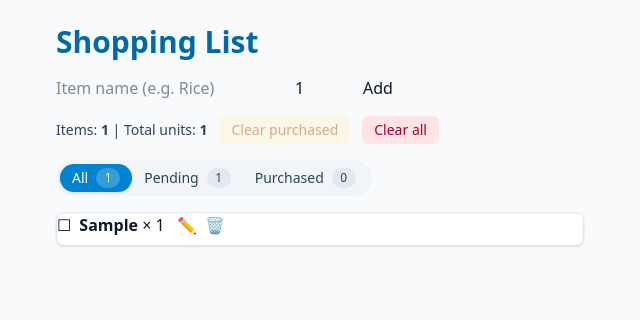
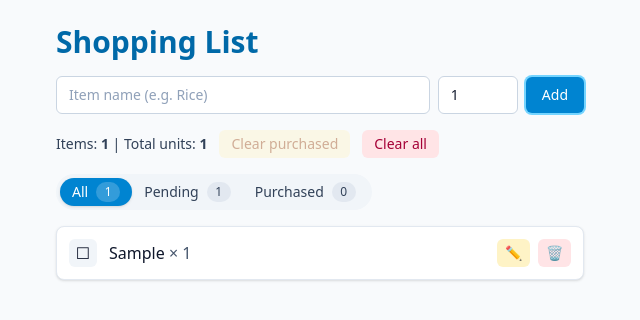
Before and after one commit to mgomez-dev-code/react-shopping-list, a React (Vite) app: page / in a window 1280 px wide. Both pictures are taken after typing "Sample" into the empty fields and a click on the button "Add". Shown: the top 320 px of the page, without its empty margins (320-960 px from the left). Built offline with nearby package versions, Linux system fonts and the light colour scheme.

Commit message:
style: clear interactive affordances (cursor, focus states) and improve form/inputs

```diff
--- a/src/App.tsx
+++ b/src/App.tsx
@@ -25,7 +25,9 @@ function DebugCounter() {
         onClick={() => dispatch({ type: "CLEAR_PURCHASED" })}
         disabled={purchasedCount === 0}
         title="Remove all purchased items"
-        className="px-3 py-1 rounded-md text-sm bg-amber-100 text-amber-800 hover:bg-amber-200 disabled:opacity-40 disabled:hover:bg-amber-100"
+        className="cursor-pointer px-3 py-1 rounded-md text-sm bg-amber-100 text-amber-800
+                  hover:bg-amber-200 disabled:opacity-40 disabled:hover:bg-amber-100
+                  focus:outline-none focus:ring-2 focus:ring-amber-300"
       >
         Clear purchased
       </button>
@@ -33,7 +35,9 @@ function DebugCounter() {
         onClick={() => dispatch({ type: "CLEAR_ALL" })}
         disabled={itemsCount === 0}
         title="Remove all items"
-        className="px-3 py-1 rounded-md text-sm bg-rose-100 text-rose-800 hover:bg-rose-200 disabled:opacity-40 disabled:hover:bg-rose-100"
+        className="cursor-pointer px-3 py-1 rounded-md text-sm bg-rose-100 text-rose-800
+                  hover:bg-rose-200 disabled:opacity-40 disabled:hover:bg-rose-100
+                  focus:outline-none focus:ring-2 focus:ring-rose-300"
       >
         Clear all
       </button>
--- a/src/components/FilterBar.tsx
+++ b/src/components/FilterBar.tsx
@@ -21,7 +21,7 @@ export default function FilterBar({ value, onChange, counts }: Props) {
             onClick={() => onChange(opt)}
             aria-pressed={active}
             className={[
-              "px-3 py-1 rounded-full capitalize transition flex items-center gap-2",
+              "cursor-pointer px-3 py-1 rounded-full capitalize transition flex items-center gap-2",
               active ? "bg-sky-600 text-white shadow" : "text-slate-700 hover:bg-white",
             ].join(" ")}
           >
--- a/src/components/ItemForm.tsx
+++ b/src/components/ItemForm.tsx
@@ -1,40 +1,44 @@
-// ItemForm: minimal form to add a shopping item.
-// Uses the shopping context to dispatch an ADD_ITEM action.
-
-import React, { useState } from 'react';
-import { useShopping } from '../context/ShoppingContext';
+import React, { useState } from "react";
+import { useShopping } from "../context/ShoppingContext";
 
 export default function ItemForm() {
   const { dispatch } = useShopping();
-  const [name, setName] = useState('');
+  const [name, setName] = useState("");
   const [qty, setQty] = useState(1);
 
   function onSubmit(e: React.FormEvent) {
     e.preventDefault();
-    if (!name.trim()) return; // do nothing if input is empty
-
-    dispatch({ type: 'ADD_ITEM', payload: { name, quantity: qty } });
-    setName('');
+    if (!name.trim()) return;
+    dispatch({ type: "ADD_ITEM", payload: { name, quantity: qty } });
+    setName("");
     setQty(1);
   }
 
   return (
-    <form onSubmit={onSubmit} style={{ marginBottom: 16 }}>
+    <form onSubmit={onSubmit} className="flex items-center gap-2">
       <input
         type="text"
         placeholder="Item name (e.g. Rice)"
         value={name}
         onChange={(e) => setName(e.target.value)}
-        style={{ marginRight: 8 }}
+        className="flex-1 bg-white border border-slate-300 rounded-md px-3 py-2 text-sm
+                   placeholder:text-slate-400 focus:outline-none focus:ring-2 focus:ring-sky-300"
       />
       <input
         type="number"
         min={1}
         value={qty}
         onChange={(e) => setQty(Number(e.target.value))}
-        style={{ width: 60, marginRight: 8 }}
+        className="w-20 bg-white border border-slate-300 rounded-md px-3 py-2 text-sm
+                   focus:outline-none focus:ring-2 focus:ring-sky-300"
       />
-      <button type="submit">Add</button>
+      <button
+        type="submit"
+        className="cursor-pointer px-4 py-2 rounded-md bg-sky-600 text-white text-sm font-medium
+                   hover:bg-sky-700 focus:outline-none focus:ring-2 focus:ring-sky-300"
+      >
+        Add
+      </button>
     </form>
   );
 }
--- a/src/components/ItemList.tsx
+++ b/src/components/ItemList.tsx
@@ -7,7 +7,6 @@ type Props = { filter: StatusFilter };
 
 export default function ItemList({ filter }: Props) {
   const { state } = useShopping();
-
   const visible = state.items.filter((it) =>
     filter === "all" ? true : it.status === filter
   );
--- a/src/components/ItemRow.tsx
+++ b/src/components/ItemRow.tsx
@@ -10,71 +10,106 @@ export default function ItemRow({ item }: Props) {
   const [name, setName] = useState(item.name);
   const [qty, setQty] = useState(item.quantity);
 
-  function startEdit() {
-    setName(item.name);
-    setQty(item.quantity);
-    setEditing(true);
-  }
-  function cancelEdit() {
+  const save = () => {
+    const n = name.trim();
+    if (!n) return;
+    dispatch({ type: "UPDATE_ITEM", payload: { id: item.id, patch: { name: n, quantity: qty } } });
     setEditing(false);
-  }
-  function saveEdit() {
-    if (!name.trim()) return; // keep simple: do not allow empty
-    dispatch({ type: "UPDATE_ITEM", payload: { id: item.id, patch: { name, quantity: qty } } });
-    setEditing(false);
-  }
+  };
 
-  function onKeyDown(e: React.KeyboardEvent<HTMLInputElement>) {
-    if (e.key === "Enter") saveEdit();
-    if (e.key === "Escape") cancelEdit();
-  }
+  const onKey = (e: React.KeyboardEvent<HTMLInputElement>) => {
+    if (e.key === "Enter") save();
+    if (e.key === "Escape") setEditing(false);
+  };
 
   return (
-    <li style={{ marginBottom: 8 }}>
+    <li className="flex items-center gap-3 p-3">
       {!editing ? (
         <>
+          {/* Toggle */}
           <button
             onClick={() => dispatch({ type: "TOGGLE_STATUS", payload: { id: item.id } })}
+            className="cursor-pointer inline-flex h-7 w-7 items-center justify-center rounded-md
+                       bg-slate-100 hover:bg-slate-200 focus:outline-none focus:ring-2 focus:ring-sky-300"
             title="Toggle purchased"
-            style={{ marginRight: 8 }}
           >
             {item.status === "pending" ? "☐" : "☑"}
           </button>
 
-          <strong>{item.name}</strong> × {item.quantity}
-          {item.status === "purchased" && <span style={{ marginLeft: 6 }}>🛒</span>}
+          {/* Text */}
+          <div className="flex-1 min-w-0">
+            <span className={item.status === "purchased" ? "line-through text-slate-400" : "text-slate-900"}>
+              {item.name}
+            </span>{" "}
+            <span className="text-slate-600">× {item.quantity}</span>
+            {item.status === "purchased" && <span className="ml-1">🛒</span>}
+          </div>
 
-          <button onClick={startEdit} style={{ marginLeft: 12 }} title="Edit item">✏️</button>
+          {/* Actions */}
+          <div className="flex items-center gap-2">
+            {/* Edit */}
+            <button
+              onClick={() => setEditing(true)}
+              className="cursor-pointer px-2 py-1 text-sm rounded-md bg-amber-100 text-amber-800
+                         hover:bg-amber-200 focus:outline-none focus:ring-2 focus:ring-amber-300"
+              title="Edit"
+            >
+              ✏️
+            </button>
+
+            {/* Delete */}
             <button
               onClick={() => dispatch({ type: "DELETE_ITEM", payload: { id: item.id } })}
-            title="Delete item"
-            style={{ marginLeft: 8 }}
-            aria-label={`Delete ${item.name}`}
+              className="cursor-pointer px-2 py-1 text-sm rounded-md bg-rose-100 text-rose-800
+                          hover:bg-rose-200 focus:outline-none focus:ring-2 focus:ring-rose-300"
+              title="Delete"
             >
               🗑️
             </button>
+          </div>
         </>
       ) : (
         <>
+          {/* Edit fields */}
+          <div className="flex-1 flex items-center gap-2">
             <input
               value={name}
-            onChange={e => setName(e.target.value)}
-            onKeyDown={onKeyDown}
-            style={{ marginRight: 8 }}
+              onChange={(e) => setName(e.target.value)}
+              onKeyDown={onKey}
               autoFocus
               aria-label="Edit name"
+              className="flex-1 min-w-0 bg-white border border-slate-300 rounded-md px-3 py-2 text-sm focus:outline-none focus:ring-2 focus:ring-sky-300"
             />
             <input
               type="number"
               min={1}
               value={qty}
-            onChange={e => setQty(Number(e.target.value))}
-            onKeyDown={onKeyDown}
-            style={{ width: 70, marginRight: 8 }}
+              onChange={(e) => setQty(Number(e.target.value))}
+              onKeyDown={onKey}
               aria-label="Edit quantity"
+              className="w-24 bg-white border border-slate-300 rounded-md px-3 py-2 text-sm focus:outline-none focus:ring-2 focus:ring-sky-300"
             />
-          <button onClick={saveEdit} title="Save">💾 Save</button>
-          <button onClick={cancelEdit} style={{ marginLeft: 8 }} title="Cancel">✖ Cancel</button>
+          </div>
+
+          {/* Edit actions */}
+          <div className="flex items-center gap-2">
+            <button
+              onClick={save}
+              className="cursor-pointer px-3 py-1 text-sm rounded-md bg-emerald-600 text-white
+                        hover:bg-emerald-700 focus:outline-none focus:ring-2 focus:ring-emerald-300"
+              title="Save"
+            >
+              💾 Save
+            </button>
+            <button
+              onClick={() => setEditing(false)}
+              className="cursor-pointer px-3 py-1 text-sm rounded-md bg-slate-200 hover:bg-slate-300
+                        focus:outline-none focus:ring-2 focus:ring-slate-300"
+              title="Cancel"
+            >
+              ✖ Cancel
+            </button>
+          </div>
         </>
       )}
     </li>
```
Lines whose indentation alone changed are shown as unchanged.
